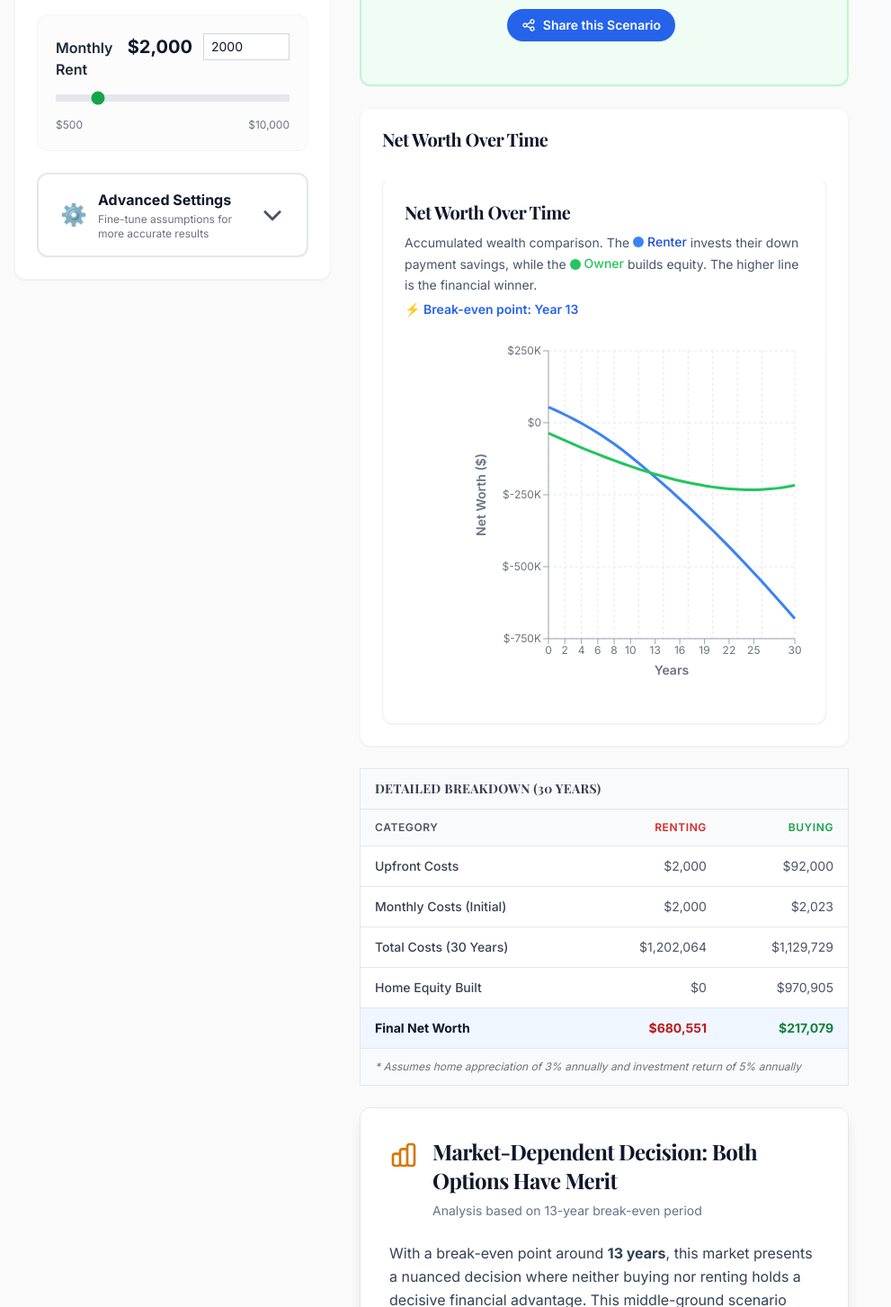
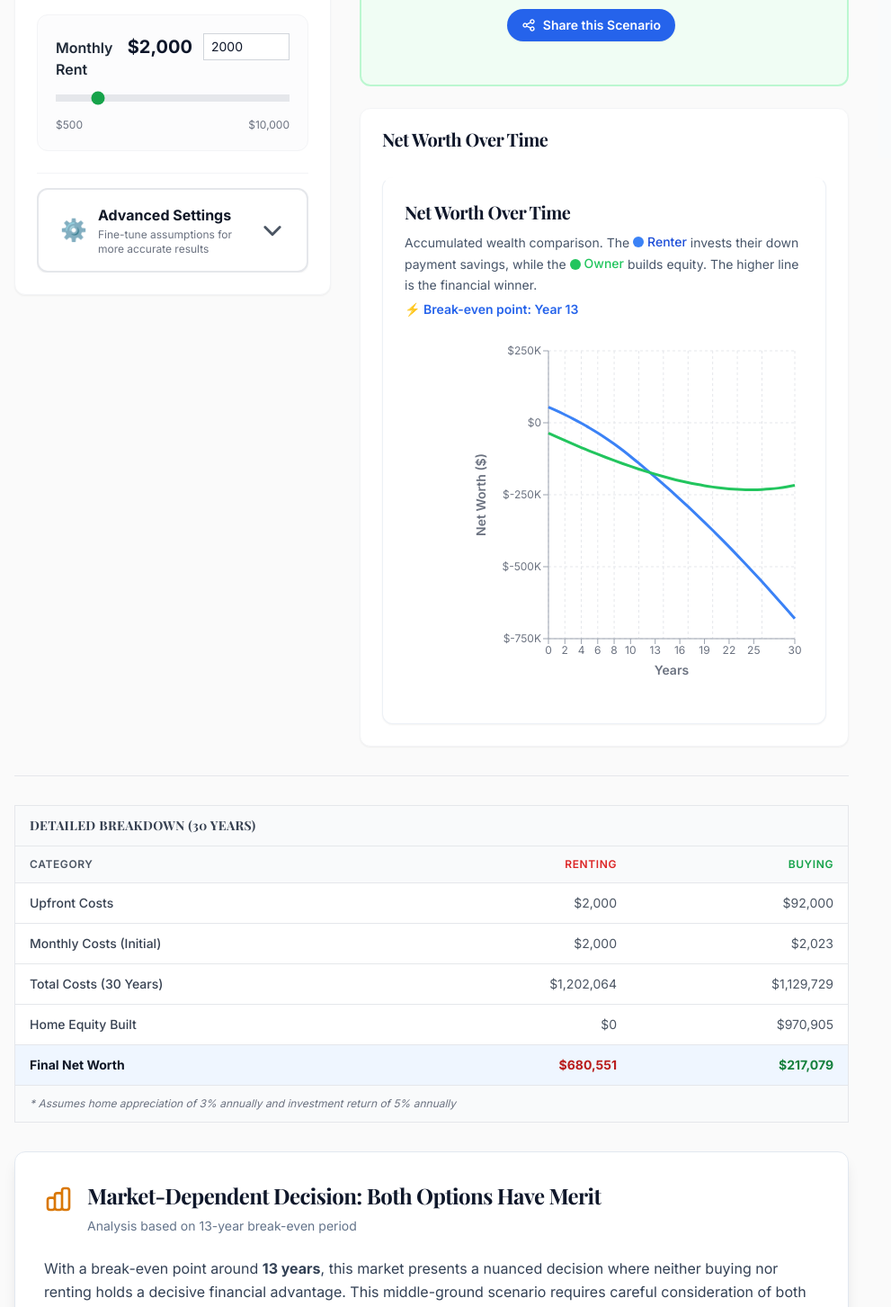
Before and after one commit to TrevorGall16/buyorrent, a Next.js app: page /calculator in a window 1280 px wide. Shown: the part 877-2330 px from the top of the page at 90% size, without its empty margins (0-991 px from the left). Built offline with nearby package versions, Linux system fonts and the light colour scheme; a web font is replaced by a local one.

Commit message:
change layout

```diff
--- a/components/calculator/Calculator.tsx
+++ b/components/calculator/Calculator.tsx
@@ -2,7 +2,7 @@
 
 /**
  * Main Calculator Component
- * Integrates all calculator pieces with state management
+ * FIXED: TypeScript Errors on ResultsDisplay labels
  */
 
 import { useState, useEffect } from 'react';
@@ -38,66 +38,33 @@ export default function Calculator({
   themeColor,
   language = 'en',
 }: CalculatorProps) {
-  // Get country configuration (for currency and financial settings)
   const countryConfig = getCountryConfig(countryCode);
-
-  // Get labels based on language (manual selection, not country)
   const labels = getLabelsByLanguage(language);
-
-  const defaultInputs = getDefaultInputsForCountry(
-    countryCode,
-    defaultHomePrice,
-    defaultMonthlyRent
-  );
-
-  // URL state management
+  const defaultInputs = getDefaultInputsForCountry(countryCode, defaultHomePrice, defaultMonthlyRent);
   const searchParams = useSearchParams();
   const pathname = usePathname();
 
-  // Helper to parse number from URL params
   const parseParam = (key: string, defaultValue: number): number => {
     const value = searchParams.get(key);
     return value ? parseFloat(value) : defaultValue;
   };
 
-  // State management - Initialize from URL params if available
-  const [homePrice, setHomePrice] = useState(
-    parseParam('price', defaultHomePrice)
-  );
-  const [monthlyRent, setMonthlyRent] = useState(
-    parseParam('rent', defaultMonthlyRent)
-  );
-  const [downPaymentPercent, setDownPaymentPercent] = useState(
-    parseParam('down', defaultInputs.purchase.downPaymentPercent)
-  );
-  const [interestRate, setInterestRate] = useState(
-    parseParam('rate', defaultInputs.purchase.interestRate)
-  );
-  const [loanTermYears, setLoanTermYears] = useState(
-    parseParam('term', defaultInputs.purchase.loanTermYears)
-  );
-  const [propertyTaxRate, setPropertyTaxRate] = useState(
-    parseParam('tax', defaultInputs.purchase.propertyTaxRate)
-  );
-  const [maintenanceRate, setMaintenanceRate] = useState(
-    parseParam('maint', defaultInputs.purchase.maintenanceRate)
-  );
-  const [rentInflationRate, setRentInflationRate] = useState(
-    parseParam('rinfl', defaultInputs.rental.rentInflationRate)
-  );
-  const [investmentReturnRate, setInvestmentReturnRate] = useState(
-    parseParam('invest', defaultInputs.financial.investmentReturnRate)
-  );
-  const [marginalTaxRate, setMarginalTaxRate] = useState(
-    parseParam('mtax', defaultInputs.financial.marginalTaxRate)
-  );
-  const [yearsToPlot, setYearsToPlot] = useState(
-    parseParam('years', 30)
-  );
+  const [homePrice, setHomePrice] = useState(parseParam('price', defaultHomePrice));
+  const [monthlyRent, setMonthlyRent] = useState(parseParam('rent', defaultMonthlyRent));
+  const [downPaymentPercent, setDownPaymentPercent] = useState(parseParam('down', defaultInputs.purchase.downPaymentPercent));
+  const [interestRate, setInterestRate] = useState(parseParam('rate', defaultInputs.purchase.interestRate));
+  const [loanTermYears, setLoanTermYears] = useState(parseParam('term', defaultInputs.purchase.loanTermYears));
+  const [propertyTaxRate, setPropertyTaxRate] = useState(parseParam('tax', defaultInputs.purchase.propertyTaxRate));
+  const [maintenanceRate, setMaintenanceRate] = useState(parseParam('maint', defaultInputs.purchase.maintenanceRate));
+  const [rentInflationRate, setRentInflationRate] = useState(parseParam('rinfl', defaultInputs.rental.rentInflationRate));
+  const [investmentReturnRate, setInvestmentReturnRate] = useState(parseParam('invest', defaultInputs.financial.investmentReturnRate));
+  const [marginalTaxRate, setMarginalTaxRate] = useState(parseParam('mtax', defaultInputs.financial.marginalTaxRate));
+  const [yearsToPlot, setYearsToPlot] = useState(parseParam('years', 30));
 
+  // Mobile-only toggle state
+  const [isAdvancedOpen, setIsAdvancedOpen] = useState(false);
   const [results, setResults] = useState<CalculationResult | null>(null);
 
-  // Debounce expensive slider inputs (300ms delay for calculations)
   const debouncedHomePrice = useDebounce(homePrice, 300);
   const debouncedMonthlyRent = useDebounce(monthlyRent, 300);
   const debouncedDownPaymentPercent = useDebounce(downPaymentPercent, 300);
@@ -108,7 +75,6 @@ export default function Calculator({
   const debouncedInvestmentReturnRate = useDebounce(investmentReturnRate, 300);
   const debouncedMarginalTaxRate = useDebounce(marginalTaxRate, 300);
 
-  // Recalculate whenever debounced inputs change
   useEffect(() => {
     const inputs = {
       purchase: {
@@ -132,49 +98,63 @@ export default function Calculator({
       },
       yearsToAnalyze: yearsToPlot,
     };
-
-    const calculationResults = calculateRentVsBuy(inputs);
-    setResults(calculationResults);
+    setResults(calculateRentVsBuy(inputs));
   }, [
-    debouncedHomePrice,
-    debouncedMonthlyRent,
-    debouncedDownPaymentPercent,
-    debouncedInterestRate,
-    loanTermYears,
-    debouncedPropertyTaxRate,
-    debouncedMaintenanceRate,
-    debouncedRentInflationRate,
-    debouncedInvestmentReturnRate,
-    debouncedMarginalTaxRate,
-    countryConfig,
-    yearsToPlot,
+    debouncedHomePrice, debouncedMonthlyRent, debouncedDownPaymentPercent,
+    debouncedInterestRate, loanTermYears, debouncedPropertyTaxRate,
+    debouncedMaintenanceRate, debouncedRentInflationRate,
+    debouncedInvestmentReturnRate, debouncedMarginalTaxRate,
+    countryConfig, yearsToPlot,
   ]);
 
   if (!results) {
-    return (
-      <div className="flex items-center justify-center p-12">
-        <div className="text-gray-500 dark:text-gray-400">Calculating...</div>
-      </div>
-    );
+    return <div className="flex items-center justify-center p-12 text-gray-500">Calculating...</div>;
   }
 
-  // Calculate derived values for breakdown table
   const downPayment = homePrice * downPaymentPercent;
   const closingCosts = homePrice * countryConfig.closingCostRate;
   const loanAmount = homePrice - downPayment;
-  const monthlyMortgage = calculateMonthlyMortgagePayment(
-    loanAmount,
-    interestRate,
-    loanTermYears
-  );
+  const monthlyMortgage = calculateMonthlyMortgagePayment(loanAmount, interestRate, loanTermYears);
+  const finalYearData = results.dataPoints[results.dataPoints.length - 1];
 
-  const finalYearData = results.dataPoints[results.dataPoints.length - 1];
+  const advancedSettingsProps = {
+    downPaymentPercent: downPaymentPercent * 100,
+    interestRate: interestRate * 100,
+    loanTermYears,
+    propertyTaxRate: propertyTaxRate * 100,
+    maintenanceRate: maintenanceRate * 100,
+    rentInflationRate: rentInflationRate * 100,
+    investmentReturnRate: investmentReturnRate * 100,
+    marginalTaxRate: marginalTaxRate * 100,
+    yearsToPlot,
+    onDownPaymentChange: setDownPaymentPercent,
+    onInterestRateChange: setInterestRate,
+    onLoanTermChange: setLoanTermYears,
+    onPropertyTaxChange: setPropertyTaxRate,
+    onMaintenanceChange: setMaintenanceRate,
+    onRentInflationChange: setRentInflationRate,
+    onInvestmentReturnChange: setInvestmentReturnRate,
+    onMarginalTaxChange: setMarginalTaxRate,
+    onYearsToPlotChange: setYearsToPlot,
+    propertyTaxLabel: labels.propertyTax,
+    labels: {
+      advancedSettings: labels.advancedSettings,
+      advancedSettingsSubtitle: labels.advancedSettingsSubtitle,
+      downPayment: labels.downPayment,
+      interestRate: labels.interestRate,
+      loanTerm: labels.loanTerm,
+      years: labels.years,
+      maintenanceRate: labels.maintenanceRate,
+      rentInflation: labels.rentInflation,
+      investmentReturn: labels.investmentReturn,
+      marginalTaxRate: labels.marginalTaxRate,
+    }
+  };
 
   return (
     <>
-      {/* Mobile: Stacked Layout (default) */}
+      {/* --- MOBILE LAYOUT (Stacked) --- */}
       <div className="lg:hidden space-y-10">
-        {/* Verdict First on Mobile */}
         <ResultsDisplay
           breakEven={results.breakEven}
           recommendation={results.summary.recommendation}
@@ -182,23 +162,11 @@ export default function Calculator({
           dataUpdated={dataUpdated}
           themeColor={themeColor}
           currentState={{
-            homePrice,
-            monthlyRent,
-            downPaymentPercent,
-            interestRate,
-            loanTermYears,
-            propertyTaxRate,
-            maintenanceRate,
-            rentInflationRate,
-            investmentReturnRate,
-            marginalTaxRate,
-            yearsToPlot,
+            homePrice, monthlyRent, downPaymentPercent, interestRate, loanTermYears,
+            propertyTaxRate, maintenanceRate, rentInflationRate, investmentReturnRate,
+            marginalTaxRate, yearsToPlot,
           }}
-          defaultInputs={{
-            homePrice: defaultHomePrice,
-            monthlyRent: defaultMonthlyRent,
-            ...defaultInputs,
-          }}
+          defaultInputs={{ homePrice: defaultHomePrice, monthlyRent: defaultMonthlyRent, ...defaultInputs }}
           pathname={pathname}
           labels={{
             rentingBetter: labels.rentingBetter,
@@ -221,18 +189,12 @@ export default function Calculator({
           dataSourceUrl={countryConfig.dataSourceUrl}
         />
 
-        {/* Input Section */}
-        <div
-          className="bg-white dark:bg-slate-800 rounded-xl shadow-sm p-6 space-y-6 border border-gray-100 dark:border-slate-800"
-          style={themeColor ? { borderTopWidth: '6px', borderTopColor: themeColor, borderTopStyle: 'solid' } : undefined}
-        >
-          <h2
-            className="text-2xl font-bold px-4 py-3 -mx-4 -mt-4 mb-4 rounded-t-lg"
-            style={themeColor ? { backgroundColor: `${themeColor}1A` } : undefined}
-          >
+        <div className="bg-white dark:bg-slate-800 rounded-xl shadow-sm p-6 space-y-6 border border-gray-100 dark:border-slate-800"
+             style={themeColor ? { borderTopWidth: '6px', borderTopColor: themeColor, borderTopStyle: 'solid' } : undefined}>
+          <h2 className="text-2xl font-bold px-4 py-3 -mx-4 -mt-4 mb-4 rounded-t-lg"
+              style={themeColor ? { backgroundColor: `${themeColor}1A` } : undefined}>
             {labels.adjustScenario}
           </h2>
-
           <QuickInputs
             cityName={cityName}
             homePrice={homePrice}
@@ -240,56 +202,23 @@ export default function Calculator({
             currencySymbol={countryConfig.currencySymbol}
             onHomePriceChange={setHomePrice}
             onMonthlyRentChange={setMonthlyRent}
-            labels={{
-              homePrice: labels.homePrice,
-              monthlyRent: labels.monthlyRent,
-            }}
+            labels={{ homePrice: labels.homePrice, monthlyRent: labels.monthlyRent }}
           />
-
-          <AdvancedSettings
-            downPaymentPercent={downPaymentPercent * 100}
-            interestRate={interestRate * 100}
-            loanTermYears={loanTermYears}
-            propertyTaxRate={propertyTaxRate * 100}
-            maintenanceRate={maintenanceRate * 100}
-            rentInflationRate={rentInflationRate * 100}
-            investmentReturnRate={investmentReturnRate * 100}
-            marginalTaxRate={marginalTaxRate * 100}
-            yearsToPlot={yearsToPlot}
-            onDownPaymentChange={setDownPaymentPercent}
-            onInterestRateChange={setInterestRate}
-            onLoanTermChange={setLoanTermYears}
-            onPropertyTaxChange={setPropertyTaxRate}
-            onMaintenanceChange={setMaintenanceRate}
-            onRentInflationChange={setRentInflationRate}
-            onInvestmentReturnChange={setInvestmentReturnRate}
-            onMarginalTaxChange={setMarginalTaxRate}
-            onYearsToPlotChange={setYearsToPlot}
-            propertyTaxLabel={labels.propertyTax}
-            labels={{
-              advancedSettings: labels.advancedSettings,
-              advancedSettingsSubtitle: labels.advancedSettingsSubtitle,
-              downPayment: labels.downPayment,
-              interestRate: labels.interestRate,
-              loanTerm: labels.loanTerm,
-              years: labels.years,
-              maintenanceRate: labels.maintenanceRate,
-              rentInflation: labels.rentInflation,
-              investmentReturn: labels.investmentReturn,
-              marginalTaxRate: labels.marginalTaxRate,
-            }}
-          />
+          {/* Mobile Collapsible */}
+          <div className="border border-gray-100 dark:border-slate-800 rounded-lg p-4 mt-4">
+            <button onClick={() => setIsAdvancedOpen(!isAdvancedOpen)}
+                    className="flex justify-between items-center w-full font-bold text-lg text-slate-900 dark:text-slate-50 py-1">
+              {labels.advancedSettings}
+              <span className="text-xl transition-transform duration-300 transform">{isAdvancedOpen ? '▲' : '▼'}</span>
+            </button>
+            {isAdvancedOpen && <div className="pt-4"><AdvancedSettings {...advancedSettingsProps} /></div>}
+          </div>
         </div>
 
-        {/* Chart */}
-        <div
-          className="bg-white dark:bg-slate-800 rounded-xl shadow-sm p-6 border border-gray-100 dark:border-slate-800"
-          style={themeColor ? { borderTopWidth: '6px', borderTopColor: themeColor, borderTopStyle: 'solid' } : undefined}
-        >
-          <h3
-            className="text-xl font-bold mb-4 px-4 py-3 -mx-4 -mt-4 rounded-t-lg"
-            style={themeColor ? { backgroundColor: `${themeColor}1A` } : undefined}
-          >
+        <div className="bg-white dark:bg-slate-800 rounded-xl shadow-sm p-6 border border-gray-100 dark:border-slate-800"
+             style={themeColor ? { borderTopWidth: '6px', borderTopColor: themeColor, borderTopStyle: 'solid' } : undefined}>
+          <h3 className="text-xl font-bold mb-4 px-4 py-3 -mx-4 -mt-4 rounded-t-lg"
+              style={themeColor ? { backgroundColor: `${themeColor}1A` } : undefined}>
             {labels.netWorthOverTime}
           </h3>
           <NetWorthChart
@@ -306,48 +235,24 @@ export default function Calculator({
           />
         </div>
 
-        {/* Mobile Secondary Ad - Between Chart and Breakdown */}
-        <div className="lg:hidden">
-          <AdContainer slot="mobile-secondary" />
-        </div>
-
-        {/* Breakdown Table */}
-        <BreakdownTable
-          finalYearData={finalYearData}
-          currencySymbol={countryConfig.currencySymbol}
-          downPayment={downPayment}
-          closingCosts={closingCosts}
-          monthlyMortgage={monthlyMortgage}
-          monthlyRent={monthlyRent}
-        />
-
-        {/* Dynamic Insight Engine - Educational Content */}
-        <InsightEngine
-          breakEvenYear={results.breakEven.year ?? 30}
-          totalSavings={results.summary.finalOwnerNetWorth - results.summary.finalRenterNetWorth}
-          buyingPower={results.summary.finalOwnerNetWorth}
-          currencySymbol={countryConfig.currencySymbol}
-        />
-
-        {/* Mobile Ad */}
+        <div className="lg:hidden"><AdContainer slot="mobile-secondary" /></div>
+        <BreakdownTable finalYearData={finalYearData} currencySymbol={countryConfig.currencySymbol} downPayment={downPayment} closingCosts={closingCosts} monthlyMortgage={monthlyMortgage} monthlyRent={monthlyRent} />
+        <InsightEngine breakEvenYear={results.breakEven.year ?? 30} totalSavings={results.summary.finalOwnerNetWorth - results.summary.finalRenterNetWorth} buyingPower={results.summary.finalOwnerNetWorth} currencySymbol={countryConfig.currencySymbol} />
         <AdContainer slot="mobile" />
       </div>
 
-      {/* Desktop: Dashboard Layout (40% Left / 60% Right) */}
+
+      {/* --- DESKTOP LAYOUT (Inputs Left, Results Right) --- */}
       <div className="hidden lg:grid lg:grid-cols-5 lg:gap-8">
-        {/* LEFT COLUMN (40% = 2 of 5 columns) - Scrollable Inputs */}
+
+        {/* LEFT COLUMN: Inputs (SCROLLABLE, NOT STICKY) */}
         <div className="lg:col-span-2 space-y-6">
-          <div
-            className="bg-white dark:bg-slate-800 rounded-xl shadow-sm p-6 space-y-6 sticky top-6 border border-gray-100 dark:border-slate-800"
-            style={themeColor ? { borderTopWidth: '6px', borderTopColor: themeColor, borderTopStyle: 'solid' } : undefined}
-          >
-            <h2
-              className="text-2xl font-bold px-4 py-3 -mx-4 -mt-4 mb-4 rounded-t-lg"
-              style={themeColor ? { backgroundColor: `${themeColor}1A` } : undefined}
-            >
+          <div className="bg-white dark:bg-slate-800 rounded-xl shadow-sm p-6 space-y-6 border border-gray-100 dark:border-slate-800"
+               style={themeColor ? { borderTopWidth: '6px', borderTopColor: themeColor, borderTopStyle: 'solid' } : undefined}>
+            <h2 className="text-2xl font-bold px-4 py-3 -mx-4 -mt-4 mb-4 rounded-t-lg"
+                style={themeColor ? { backgroundColor: `${themeColor}1A` } : undefined}>
               {labels.adjustScenario}
             </h2>
-
             <QuickInputs
               cityName={cityName}
               homePrice={homePrice}
@@ -355,51 +260,18 @@ export default function Calculator({
               currencySymbol={countryConfig.currencySymbol}
               onHomePriceChange={setHomePrice}
               onMonthlyRentChange={setMonthlyRent}
-              labels={{
-                homePrice: labels.homePrice,
-                monthlyRent: labels.monthlyRent,
-              }}
+              labels={{ homePrice: labels.homePrice, monthlyRent: labels.monthlyRent }}
             />
-
-            <AdvancedSettings
-              downPaymentPercent={downPaymentPercent * 100}
-              interestRate={interestRate * 100}
-              loanTermYears={loanTermYears}
-              propertyTaxRate={propertyTaxRate * 100}
-              maintenanceRate={maintenanceRate * 100}
-              rentInflationRate={rentInflationRate * 100}
-              investmentReturnRate={investmentReturnRate * 100}
-              marginalTaxRate={marginalTaxRate * 100}
-              yearsToPlot={yearsToPlot}
-              onDownPaymentChange={setDownPaymentPercent}
-              onInterestRateChange={setInterestRate}
-              onLoanTermChange={setLoanTermYears}
-              onPropertyTaxChange={setPropertyTaxRate}
-              onMaintenanceChange={setMaintenanceRate}
-              onRentInflationChange={setRentInflationRate}
-              onInvestmentReturnChange={setInvestmentReturnRate}
-              onMarginalTaxChange={setMarginalTaxRate}
-              onYearsToPlotChange={setYearsToPlot}
-              propertyTaxLabel={labels.propertyTax}
-              labels={{
-                advancedSettings: labels.advancedSettings,
-                advancedSettingsSubtitle: labels.advancedSettingsSubtitle,
-                downPayment: labels.downPayment,
-                interestRate: labels.interestRate,
-                loanTerm: labels.loanTerm,
-                years: labels.years,
-                maintenanceRate: labels.maintenanceRate,
-                rentInflation: labels.rentInflation,
-                investmentReturn: labels.investmentReturn,
-                marginalTaxRate: labels.marginalTaxRate,
-              }}
-            />
+            {/* Desktop: Always Visible Advanced Settings */}
+            <div className="pt-4 border-t border-gray-100 dark:border-slate-700">
+              <AdvancedSettings {...advancedSettingsProps} />
+            </div>
           </div>
         </div>
 
-        {/* RIGHT COLUMN (60% = 3 of 5 columns) - Results */}
+        {/* RIGHT COLUMN: Results & Chart (STICKY) */}
         <div className="lg:col-span-3 space-y-6">
-          {/* Verdict */}
+          <div className="sticky top-6 space-y-6">
             <ResultsDisplay
               breakEven={results.breakEven}
               recommendation={results.summary.recommendation}
@@ -407,23 +279,11 @@ export default function Calculator({
               dataUpdated={dataUpdated}
               themeColor={themeColor}
               currentState={{
-              homePrice,
-              monthlyRent,
-              downPaymentPercent,
-              interestRate,
-              loanTermYears,
-              propertyTaxRate,
-              maintenanceRate,
-              rentInflationRate,
-              investmentReturnRate,
-              marginalTaxRate,
-              yearsToPlot,
+                homePrice, monthlyRent, downPaymentPercent, interestRate, loanTermYears,
+                propertyTaxRate, maintenanceRate, rentInflationRate, investmentReturnRate,
+                marginalTaxRate, yearsToPlot,
               }}
-            defaultInputs={{
-              homePrice: defaultHomePrice,
-              monthlyRent: defaultMonthlyRent,
-              ...defaultInputs,
-            }}
+              defaultInputs={{ homePrice: defaultHomePrice, monthlyRent: defaultMonthlyRent, ...defaultInputs }}
               pathname={pathname}
               labels={{
                 rentingBetter: labels.rentingBetter,
@@ -446,15 +306,10 @@ export default function Calculator({
               dataSourceUrl={countryConfig.dataSourceUrl}
             />
 
-          {/* Chart */}
-          <div
-            className="bg-white dark:bg-slate-800 rounded-xl shadow-sm p-6 border border-gray-100 dark:border-slate-800"
-            style={themeColor ? { borderTopWidth: '6px', borderTopColor: themeColor, borderTopStyle: 'solid' } : undefined}
-          >
-            <h3
-              className="text-xl font-bold mb-4 px-4 py-3 -mx-4 -mt-4 rounded-t-lg"
-              style={themeColor ? { backgroundColor: `${themeColor}1A` } : undefined}
-            >
+            <div className="bg-white dark:bg-slate-800 rounded-xl shadow-sm p-6 border border-gray-100 dark:border-slate-800"
+                 style={themeColor ? { borderTopWidth: '6px', borderTopColor: themeColor, borderTopStyle: 'solid' } : undefined}>
+              <h3 className="text-xl font-bold mb-4 px-4 py-3 -mx-4 -mt-4 rounded-t-lg"
+                  style={themeColor ? { backgroundColor: `${themeColor}1A` } : undefined}>
                 {labels.netWorthOverTime}
               </h3>
               <NetWorthChart
@@ -470,29 +325,13 @@ export default function Calculator({
                 }}
               />
             </div>
+          </div>
+        </div>
 
-          {/* Breakdown Table */}
-          <BreakdownTable
-            finalYearData={finalYearData}
-            currencySymbol={countryConfig.currencySymbol}
-            downPayment={downPayment}
-            closingCosts={closingCosts}
-            monthlyMortgage={monthlyMortgage}
-            monthlyRent={monthlyRent}
-          />
-
-          {/* Dynamic Insight Engine - Educational Content */}
-          <InsightEngine
-            breakEvenYear={results.breakEven.year ?? 30}
-            totalSavings={results.summary.finalOwnerNetWorth - results.summary.finalRenterNetWorth}
-            buyingPower={results.summary.finalOwnerNetWorth}
-            currencySymbol={countryConfig.currencySymbol}
-          />
-
-          {/* Desktop Sidebar Ad (300x600) - Sticky */}
-          <div className="sticky top-6">
-            <AdContainer slot="sidebar" />
-          </div>
+        {/* BOTTOM FULL WIDTH: Table & Insights */}
+        <div className="lg:col-span-5 space-y-8 pt-8 border-t border-gray-200 dark:border-slate-700">
+           <BreakdownTable finalYearData={finalYearData} currencySymbol={countryConfig.currencySymbol} downPayment={downPayment} closingCosts={closingCosts} monthlyMortgage={monthlyMortgage} monthlyRent={monthlyRent} />
+           <InsightEngine breakEvenYear={results.breakEven.year ?? 30} totalSavings={results.summary.finalOwnerNetWorth - results.summary.finalRenterNetWorth} buyingPower={results.summary.finalOwnerNetWorth} currencySymbol={countryConfig.currencySymbol} />
         </div>
       </div>
     </>
```
Lines whose indentation alone changed are shown as unchanged.
